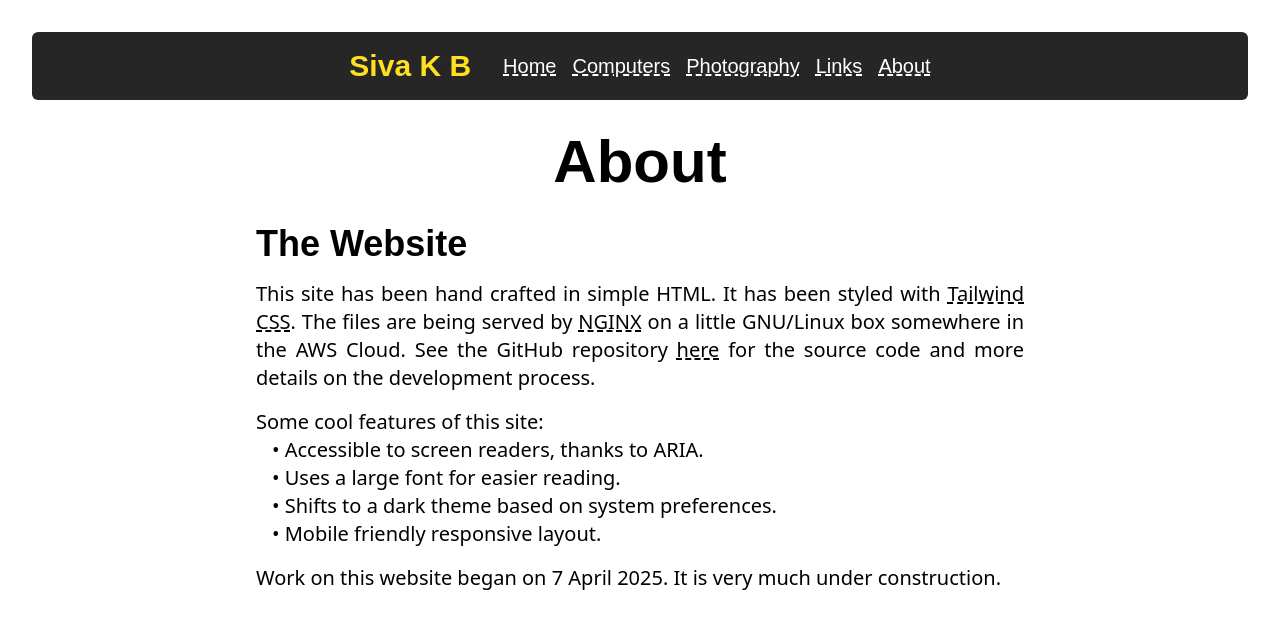
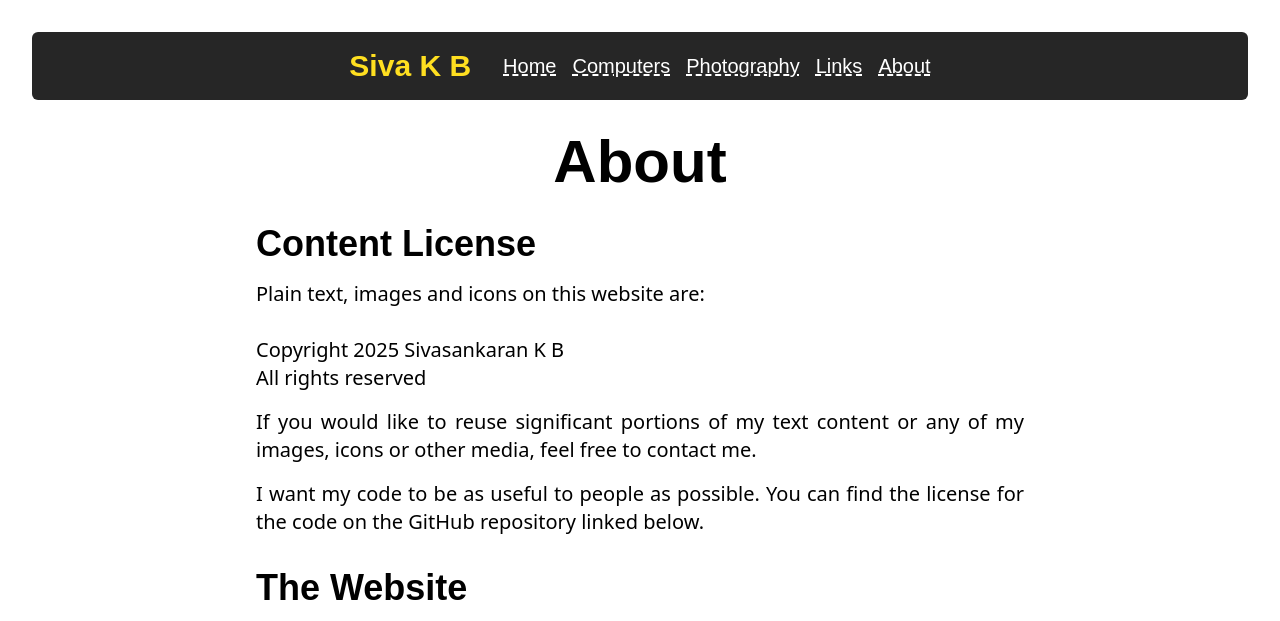
Before and after one commit to sivasankarankb/personal-website, a website: page src/about.html in a window 1280 px wide. Shown: the top 621 px of the page. Drawn offline with nearby package versions, Linux system fonts and the light colour scheme; files that its build step writes are made by us from their sources; a web font is replaced by a local one.

Commit message:
Add license section to about page

```diff
--- a/src/about.html
+++ b/src/about.html
@@ -37,6 +37,34 @@
     </nav>
 
     <h1 class="mb-8 font-title md:text-6xl text-5xl dark:text-white font-bold text-center">About</h1>
+
+    <section class="mb-8 flex justify-center items-center">
+        <div class="w-[var(--breakpoint-md)] mx-4 sm:mx-8 dark:text-white">
+            <h2 class="mb-4 font-title text-4xl font-bold">Content License</h2>
+
+            <p class="text-justify mb-4">
+                Plain text, images and icons on this website
+                are<span aria-hidden="true">:</span>
+                <span class="sr-only">,</span><br>
+                <br>
+                Copyright 2025 Sivasankaran K B<br>
+                <span class="sr-only">,</span>
+                All rights reserved
+            </p>
+
+            <p class="text-justify mb-4">
+                If you would like to reuse significant portions of my text
+                content or any of my images, icons or other media, feel free to
+                contact me.
+            </p>
+
+            <p class="text-justify">
+                I want my code to be as useful to people as possible. You can
+                find the license for the code on the GitHub repository linked
+                below.
+            </p>
+        </div>
+    </section>
 
     <section class="mb-8 flex justify-center items-center">
         <div class="w-[var(--breakpoint-md)] mx-4 sm:mx-8 dark:text-white">
```
